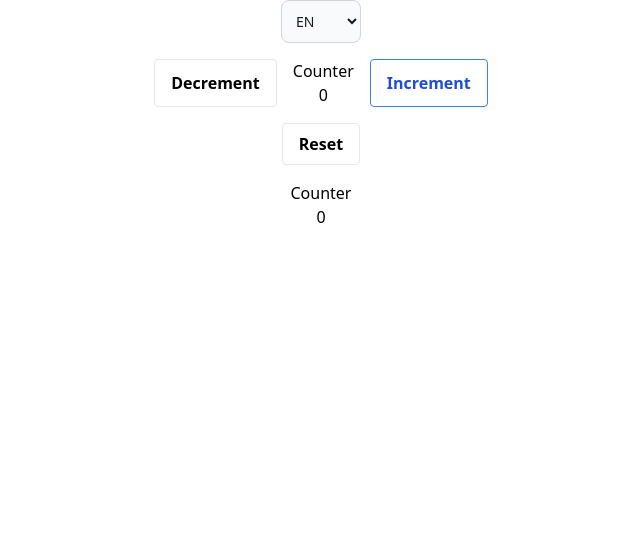
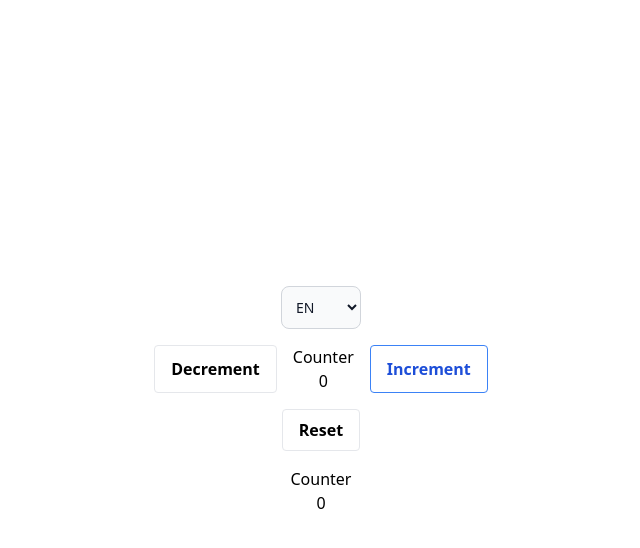
Before and after one commit to mrWD/diabolocom-test-task, a Vue app: page / in a window 1280 px wide. Shown: the top 548 px of the page, without its empty margins (319-959 px from the left). Built offline with nearby package versions, Linux system fonts and the light colour scheme.

Commit message:
Update App.vue styling to center content vertically

```diff
--- a/src/App.vue
+++ b/src/App.vue
@@ -10,7 +10,7 @@
 </script>
 
 <template>
-  <div class="flex flex-col items-center">
+  <div class="flex flex-col justify-center items-center h-screen">
     <LocalePicker class="mb-4" />
 
     <Counter class="mb-4" />
```
